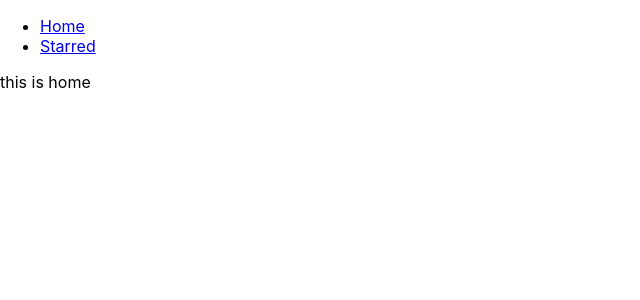
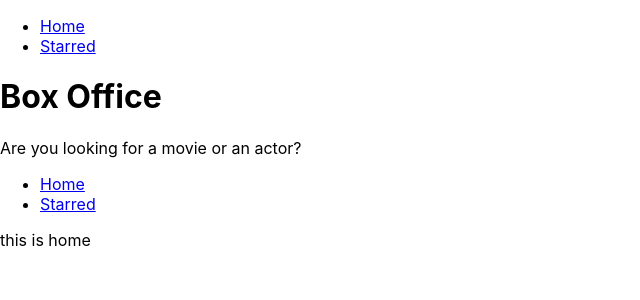
Before and after one commit to abhisekkumar6776/Box-office, a React (Create React App) app: page / in a window 1280 px wide. Shown: the top 300 px of the page, without its empty margins (0-640 px from the left). Built offline with nearby package versions, Linux system fonts and the light colour scheme.

Commit message:
added layoout management and created title

```diff
--- /dev/null
+++ b/src/components/MainPageLayout.js
@@ -0,0 +1,19 @@
+import React from 'react';
+import Navs from './Navs';
+import Title from './Title';
+
+const MainPageLayout = ({ children }) => {
+  return (
+    <div>
+      <Title
+        title="Box Office"
+        subtitle="Are you looking for a movie or an actor?"
+      />
+      <Navs />
+
+      {children}
+    </div>
+  );
+};
+
+export default MainPageLayout;
--- /dev/null
+++ b/src/components/Title.js
@@ -0,0 +1,12 @@
+import React from 'react';
+
+const Title = ({ title, subtitle }) => {
+  return (
+    <div>
+      <h1>{title}</h1>
+      <p>{subtitle}</p>
+    </div>
+  );
+};
+
+export default Title;
--- a/src/pages/Home.js
+++ b/src/pages/Home.js
@@ -1,7 +1,8 @@
 import React from 'react';
+import MainPageLayout from '../components/MainPageLayout';
 
 const Home = () => {
-  return <div>this is home</div>;
+  return <MainPageLayout>this is home</MainPageLayout>;
 };
 
 export default Home;
--- a/src/pages/Starred.js
+++ b/src/pages/Starred.js
@@ -1,7 +1,8 @@
 import React from 'react';
+import MainPageLayout from '../components/MainPageLayout';
 
 const Starred = () => {
-  return <div>this is starred</div>;
+  return <MainPageLayout>this is starred</MainPageLayout>;
 };
 
 export default Starred;
```
